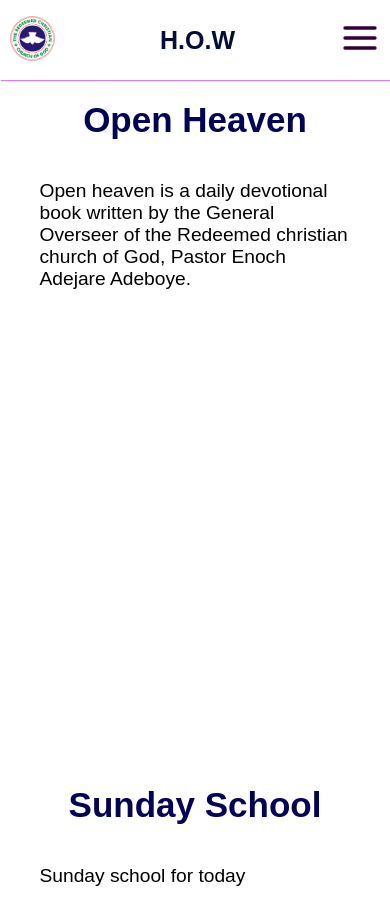
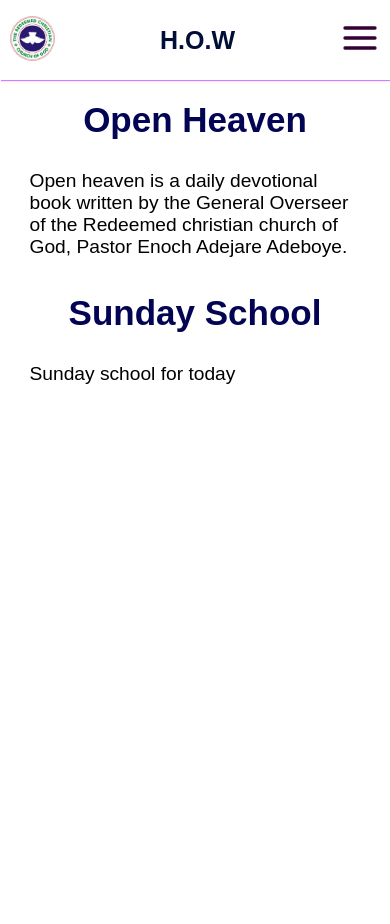
Before and after one commit to MarvellousSam/new-haven-of-wisdom-site, a React (Create React App) app in the folder client/: page /dailyDevotion in a window 390 px wide. Shown: the top 924 px of the page. After the commit the page ends 844 px from the top, so only its background shows below. Built offline with nearby package versions, Linux system fonts and the light colour scheme; no server answers.

Commit message:
final updte

```diff
--- a/client/src/index.css
+++ b/client/src/index.css
@@ -581,7 +581,8 @@
   text-align: center;
 }
 .longTextContainer{
-  height: 500px;
+  height: auto;
+  padding: 10px;
 }
 @media screen and (max-width: 500px) {
   hr{
@@ -638,6 +639,7 @@
     float: left;
   }
   .longTextContainer{
-    height: 600px;
+    height: auto;
+    padding: 10px;
   }
 }
```
